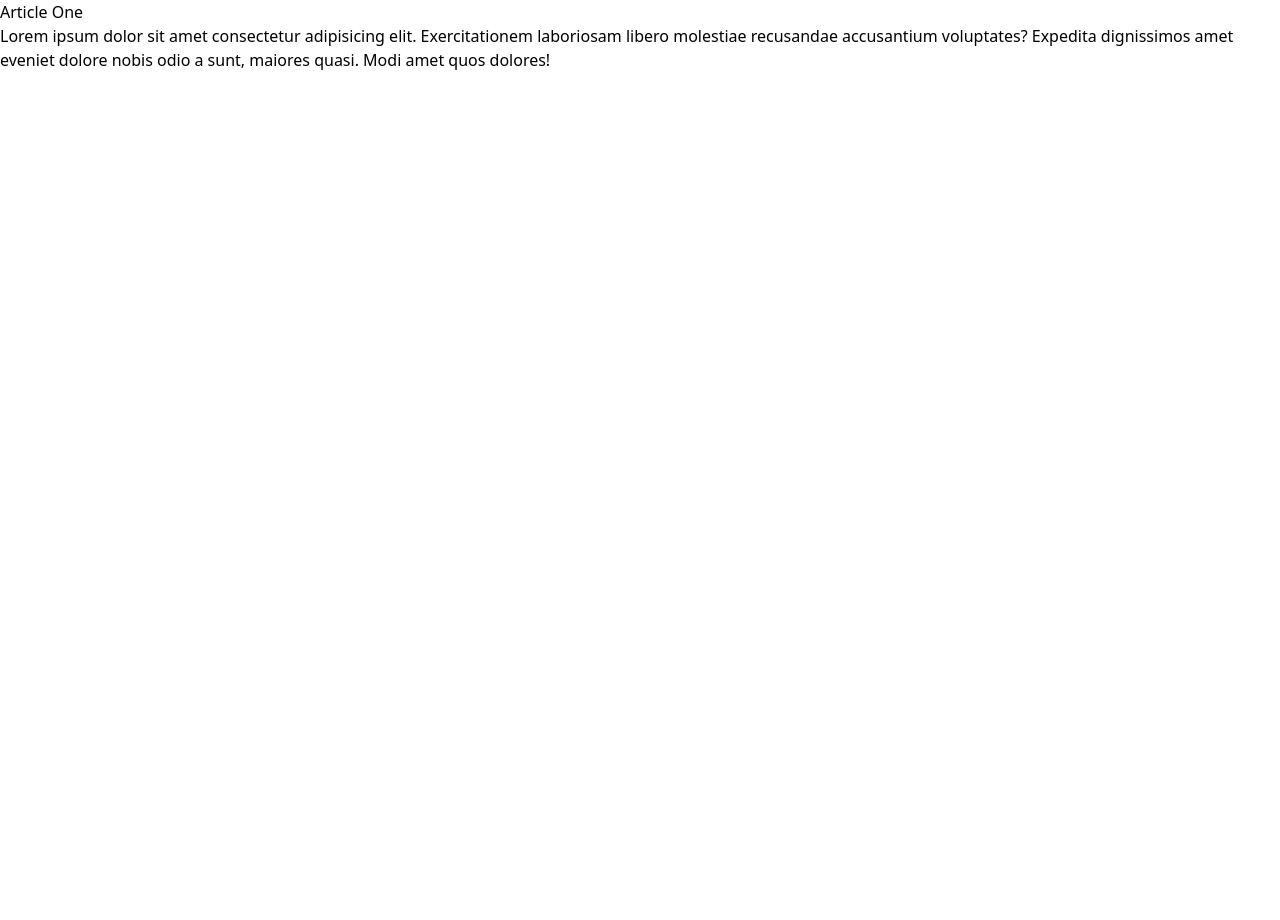
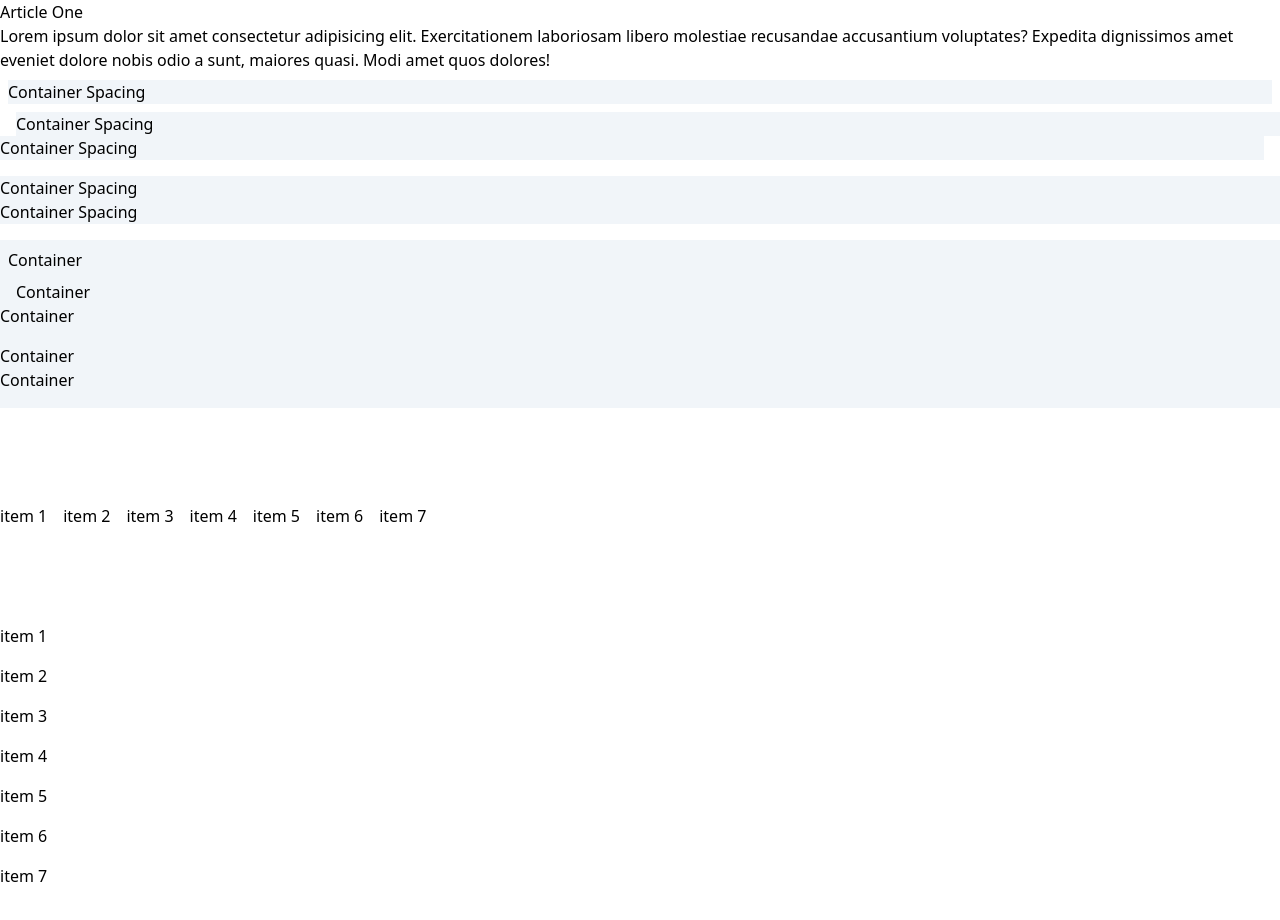
Before and after one commit to PaingThuTa/Tailwind-practice-coursera, a plain HTML site: page tailwind-sandbox-starter/03-container-spacing/index.html in a window 1280 px wide. Before the commit the page ends 800 px from the top, so only its background shows below. Drawn offline with nearby package versions, Linux system fonts and the light colour scheme.

Commit message:
container-spacing

```diff
--- a/tailwind-sandbox-starter/03-container-spacing/index.html
+++ b/tailwind-sandbox-starter/03-container-spacing/index.html
@@ -9,7 +9,7 @@
   </head>
   <body>
     <!-- Container -->
-    <div>
+    <div class="container mx-auto">
       <article>
         <h3>Article One</h3>
         <p>
@@ -21,12 +21,42 @@
       </article>
 
       <!-- Margin -->
+       <div class="bg-slate-100 m-2">Container Spacing</div>
+       <div class="bg-slate-100 ml-4">Container Spacing</div>
+       <div class="bg-slate-100 mr-4">Container Spacing</div>
+       <div class="bg-slate-100 mt-4">Container Spacing</div>
+       <div class="bg-slate-100 mb-4">Container Spacing</div>
+
+
 
       <!-- Padding -->
+       <div class="bg-slate-100 p-2">Container</div>
+       <div class="bg-slate-100 pl-4">Container</div>
+       <div class="bg-slate-100 pr-4">Container</div>
+       <div class="bg-slate-100 pt-4">Container</div>
+       <div class="bg-slate-100 pb-4">Container</div>
 
       <!-- Space Between X -->
+       <div class="flex mt-24 space-x-4">
+        <div>item 1</div>
+        <div>item 2</div>
+        <div>item 3</div>
+        <div>item 4</div>
+        <div>item 5</div>
+        <div>item 6</div>
+        <div>item 7</div>
+       </div>
 
       <!-- Space Between Y -->
+       <div class="flex flex-col mt-24 mb-12 space-y-4">
+        <div>item 1</div>
+        <div>item 2</div>
+        <div>item 3</div>
+        <div>item 4</div>
+        <div>item 5</div>
+        <div>item 6</div>
+        <div>item 7</div>
+       </div>
     </div>
   </body>
 </html>
```
